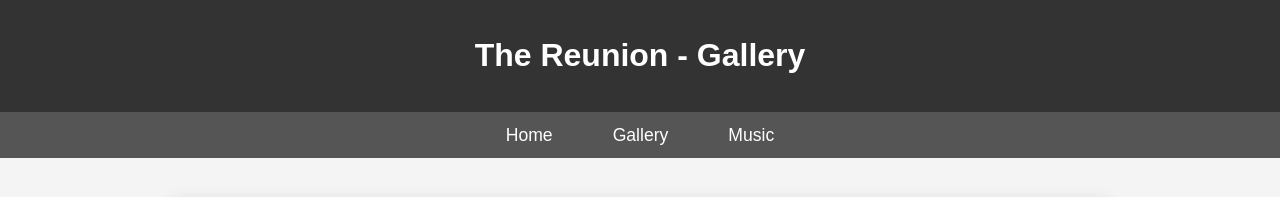
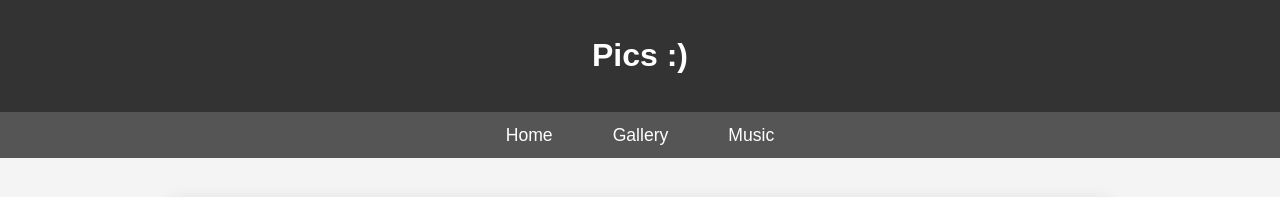
Before and after one commit to rhys-healy/brightandpassionate, a plain HTML site: page gallery.htm in a window 1280 px wide. Shown: the top 197 px of the page. Drawn offline with Linux system fonts and the light colour scheme.

Commit message:
Update gallery.htm

```diff
--- a/gallery.htm
+++ b/gallery.htm
@@ -107,7 +107,7 @@
 <body class="unlocked">
     <div id="site-content">
         <header class="header">
-            <h1>The Reunion - Gallery</h1>
+            <h1>Pics :)</h1>
         </header>
 
         <nav class="nav-bar">
```
